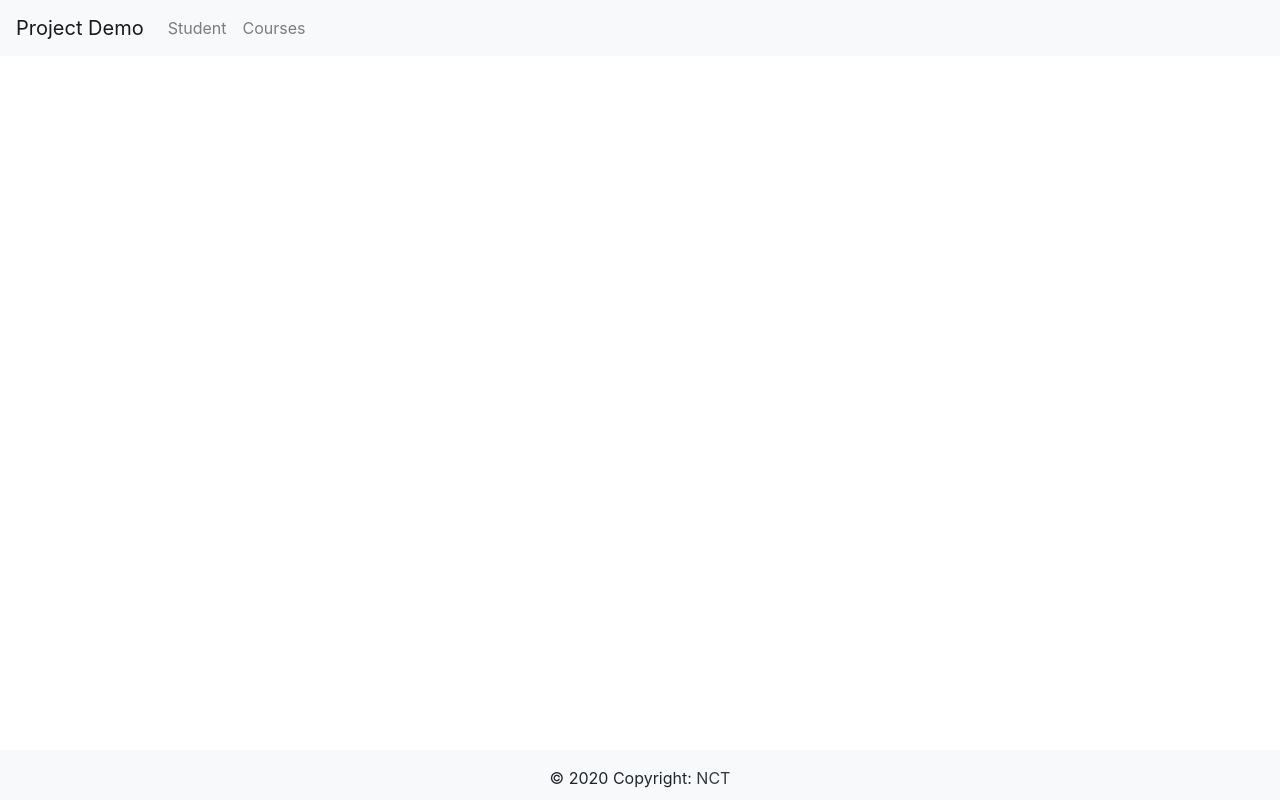
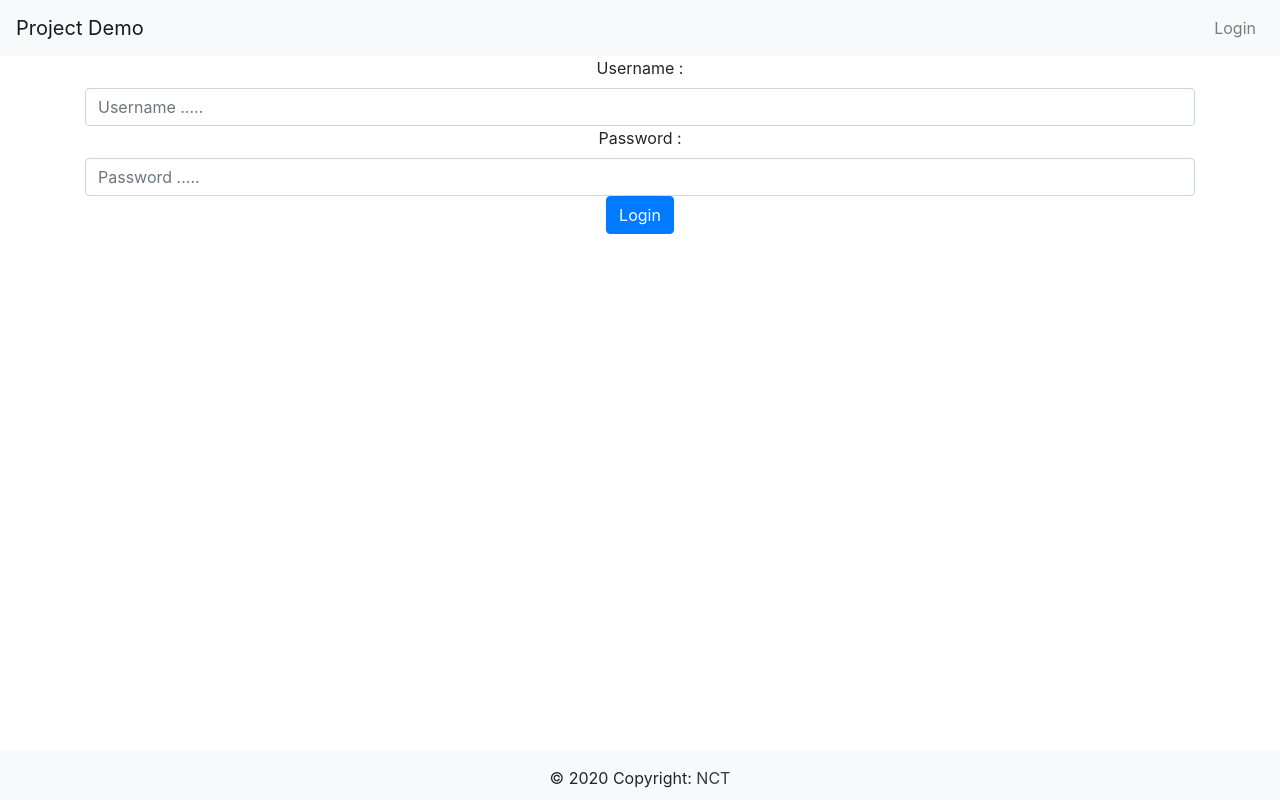
Before and after one commit to xomrayno1/project-demo, a React (Create React App) app in the folder project-demo/: page /login in a window 1280 px wide. Built offline with nearby package versions, Linux system fonts and the light colour scheme.

Commit message:
authentication

```diff
--- a/project-demo/src/App.css
+++ b/project-demo/src/App.css
@@ -44,3 +44,7 @@ footer {
     transform: rotate(360deg);
   }
 }
+
+.alert{
+  margin: 15px 0 0 0;
+}
--- a/project-demo/src/App.js
+++ b/project-demo/src/App.js
@@ -4,24 +4,43 @@ import CourseList from './component/course/CourseList';
 import StudentList from './component/student/StudentList';
 import Header from './component/layout/Header';
 import Footer from './component/layout/Footer';
+import Login from './component/authentication/Login';
+
+import {useEffect, useState} from 'react';
+
 import {
   BrowserRouter as Router,
   Switch,
   Route,
-  Link
+  Link,
+  Redirect
 } from "react-router-dom";
+import { UserProvider } from './common/UseContext'
+import AuthenticationRoute from './component/layout/AuthenticationRoute';
 
 
 function App() {
+  // const user = { name: 'Tania', loggedIn: false }
+  const [user,setUser] = useState({
+    username: '',
+    password: '',
+    hasShowError:  false,
+    loggedIn: false
+  });
+
   return (
     <div className="App">
       <Router >
-        <Header/>
-          <Switch>
-            <Route path="/courses"  component={CourseList}/>
-            <Route path="/students"  component={StudentList}/>
-          </Switch>
-        <Footer/>
+        <UserProvider value={[user,setUser]}>
+          <Header/>
+            <Switch>
+              <AuthenticationRoute path="/courses"  component={CourseList}/>
+              <AuthenticationRoute path="/students"  component={StudentList}/>
+              <Route path="/logout"  component={Login}/>
+              <Route path="/login"  component={Login}/>
+            </Switch>
+          <Footer/>
+        </UserProvider>
       </Router>
     </div>
   );
--- /dev/null
+++ b/project-demo/src/common/UseContext.js
@@ -0,0 +1,7 @@
+import React from 'react'
+
+const UserContext = React.createContext({})
+
+export const UserProvider = UserContext.Provider
+export const UserConsumer = UserContext.Consumer
+export default UserContext
--- /dev/null
+++ b/project-demo/src/component/authentication/Login.jsx
@@ -0,0 +1,55 @@
+import React, {useContext} from 'react';
+import PropTypes from 'prop-types';
+import {userForm} from 'react-hook-form'
+import { Button,Alert } from 'reactstrap';
+import 'bootstrap/dist/css/bootstrap.css';
+import 'rc-dialog/assets/bootstrap.css';
+import {useForm} from 'react-hook-form'
+import UserContext  from '../../common/UseContext'
+import {  useHistory } from 'react-router-dom';
+
+Login.propTypes = {
+
+};
+
+function Login(props) {
+    const {register,setValue,errors,clearErrors,handleSubmit} = useForm();
+    const [user,setUser] = useContext(UserContext);
+    const history = useHistory();
+
+    function handleLogin(data){
+        if(data.username === 'xomrayno1'){
+            setUser({username : data.username,
+                    password : data.password,
+                    loggedIn: true,
+                    hasShowError: false })
+            history.replace(`/students`)
+        }else{
+            setUser({...user, hasShowError: true})
+        }
+    }
+    return (
+        <div className="container">
+            <div>
+                <form onClick={handleSubmit(handleLogin)}>
+                    {user.hasShowError && <Alert color="danger"  >Username or Password incorrect</Alert>}
+                    <label htmlFor="username">Username : </label>
+                    <input  type="text"  name="username" ref={register({required : true})}
+                        placeholder="Username ....."  className="form-control"   />
+                    {
+                            errors.username && <Alert color="danger"  >Your input is required</Alert>
+                    }
+                    <label htmlFor="password">Password : </label>
+                    <input  type="password"  name="password" ref={register({required : true})}
+                        placeholder="Password ....."   className="form-control"    />
+                    {
+                        errors.password && <Alert color="danger"  >Your input is required</Alert>
+                    }
+                    <Button color="primary" type="submit">Login</Button>
+                </form>
+            </div>
+        </div>
+    );
+}
+
+export default Login;
--- a/project-demo/src/component/course/FormDialogCourse.jsx
+++ b/project-demo/src/component/course/FormDialogCourse.jsx
@@ -1,9 +1,10 @@
 import React, { useEffect, useState } from 'react';
 import PropTypes from 'prop-types';
 import Dialog from 'rc-dialog';
-import { Button } from 'reactstrap';
+import { Button,Alert } from 'reactstrap';
 import 'bootstrap/dist/css/bootstrap.css';
 import 'rc-dialog/assets/bootstrap.css';
+import {useForm} from 'react-hook-form'
 
 FormDialogCourse.propTypes = {
     handleSaveCourse: PropTypes.func,
@@ -18,38 +19,30 @@ FormDialogCourse.defaultProps = {
 }
 function FormDialogCourse(props) {
     const { visible, handleVisibleOnClick, handleSaveCourse, formDialog } = props;
-    const [forms, setForms] = useState({});
+    const {register,setValue,handleSubmit,clearErrors,watch,errors} = useForm();
+
 
     useEffect(() => {
-        const { form } = formDialog;
-        setForms({
-            id: form.id,
-            name: form.name,
-            code: form.code,
-            description : form.description
-        })
+        setValue("code",formDialog["code"]);
+        setValue("id",formDialog["id"]);
+        setValue("name",formDialog["name"]);
+        setValue("description",formDialog["description"]);
     }, [formDialog])
 
 
     const onClose = () => {
         if (!handleVisibleOnClick) { return; }
         handleVisibleOnClick(false);
+        clearErrors();
     }
-    const handleSaveDialog = (e) => {
-        e.preventDefault();
+    const handleSaveDialog = (data) => {
+        data = {...data, id : formDialog['id']}
         if (!handleSaveCourse) { return; }
-        handleSaveCourse(forms);
+        handleSaveCourse(data);
+        console.log(data)
         onClose();
     }
-    const handleInputNameChange = (e) => {
-        setForms({ ...forms, name: e.target.value });
-    }
-    const handleInputCodeChange = (e) => {
-        setForms({ ...forms, code: e.target.value });
-    }
-    const handleInputDescriptionChange = (e) => {
-        setForms({ ...forms, description: e.target.value });
-    }
+
 
     return (
         <div>
@@ -57,25 +50,38 @@ function FormDialogCourse(props) {
                 style={{ width: 600 }}
                 title={<div>Save</div>}
                 onClose={onClose}
+                onSubmit={handleSubmit(handleSaveDialog)}
                 visible={visible}
                 animation="slide-fade"
                 footer={[
                     <Button key="1" color="success"
-                        onClick={handleSaveDialog}>Save</Button>,
+                        onClick={handleSubmit(handleSaveDialog)}>Save</Button>,
                     <Button key="2" color="danger"
                         onClick={onClose}>Close</Button>
 
                 ]}>
 
+                    <form onSubmit={handleSubmit(handleSaveDialog)}>
                         <label htmlFor="name" > Name : </label>
-                <input value={forms.name} onChange={handleInputNameChange}
+                        <input  ref={register({required: true })}
                             type="text" name="name" placeholder="Name..." className="form-control" />
+                        {
+                            errors.name && <Alert color="danger"  >Your input is required</Alert>
+                        }
+
                         <label htmlFor="code" > Code : </label>
-                <input value={forms.code} onChange={handleInputCodeChange}
+                        <input  ref={register({required: true, maxLength: 15 })}
                             type="text" name="code" placeholder="Code..." className="form-control" />
+                        {
+                            errors.code?.type === 'required' && <Alert color="danger"  >Your input is required</Alert>
+                        }
+                         {
+                            errors.code?.type === "maxLength" && <Alert color="danger"  >Your input exceed maxLength</Alert>
+                        }
                         <label htmlFor="description" > Description : </label>
-                <textarea value={forms.description} onChange={handleInputDescriptionChange}
+                        <textarea ref={register({required: true})}
                             type="text" name="description"  className="form-control" />
+                    </form>
 
             </Dialog>
 
--- a/project-demo/src/component/course/TableCourse.jsx
+++ b/project-demo/src/component/course/TableCourse.jsx
@@ -2,6 +2,7 @@ import React, { useState } from 'react';
 import PropTypes from 'prop-types';
 import { Table } from 'reactstrap'
 import {useTable, useSortBy} from 'react-table'
+
 import {Button} from 'reactstrap'
 import courseApi from '../../api/courseApi';
 import Dialog from 'rc-dialog';
--- /dev/null
+++ b/project-demo/src/component/layout/AuthenticationRoute.js
@@ -0,0 +1,19 @@
+import React, {useContext} from 'react';
+import PropTypes from 'prop-types';
+import UserContext from '../../common/UseContext'
+import { Redirect, Route } from 'react-router-dom';
+
+AuthenticationRoute.propTypes = {
+
+};
+
+function AuthenticationRoute(props) {
+    const [user,setUser] = useContext(UserContext);
+    if(!user.loggedIn){
+       return <Redirect to='login'/>
+    }else{
+        return <Route  {...props}/>
+    }
+}
+
+export default AuthenticationRoute;
--- a/project-demo/src/component/layout/Header.jsx
+++ b/project-demo/src/component/layout/Header.jsx
@@ -1,25 +1,37 @@
-import React from 'react';
+import React, {useContext} from 'react';
 import PropTypes from 'prop-types';
 import {
     Link
   } from "react-router-dom";
+
+import UserContext from '../../common/UseContext'
 Header.propTypes = {
 
 };
 
 function Header(props) {
+    const [user,setUser] = useContext(UserContext);
+
+    function handleLogOut(){
+        setUser({username : '',password:'', hasShowError:  false ,loggedIn: false});
+    }
     return (
         <nav className="navbar navbar-expand-lg navbar-light bg-light">
-            <a className="navbar-brand" href="/">Project Demo</a>
+            <a className="navbar-brand" href="#">Project Demo</a>
             <button className="navbar-toggler" type="button" data-toggle="collapse" data-target="#navbarNavAltMarkup" aria-controls="navbarNavAltMarkup" aria-expanded="false" aria-label="Toggle navigation">
                 <span className="navbar-toggler-icon"></span>
             </button>
             <div className="collapse navbar-collapse" id="navbarNavAltMarkup">
                 <div className="navbar-nav">
-                    <Link className="nav-item nav-link" to="/students" >Student</Link>
-                    <Link className="nav-item nav-link" to="/courses" >Courses</Link>
+                   {user.loggedIn && <Link className="nav-item nav-link" to="/students" >Student</Link>}
+                   {user.loggedIn && <Link className="nav-item nav-link" to="/courses" >Courses</Link>}
+                </div>
+                <div className="navbar-nav navbar-collapse justify-content-end">
+                    {user.loggedIn && <Link onClick={handleLogOut} className="nav-link" to="/login" >Logout</Link> }
+                    {!user.loggedIn && <Link className="nav-link" to="/login"> Login</Link>}
                 </div>
             </div>
+
         </nav>
     );
 }
--- a/project-demo/src/component/student/FormDialogStudent.jsx
+++ b/project-demo/src/component/student/FormDialogStudent.jsx
@@ -124,6 +124,7 @@ function FormDialogStudent(props) {
                     <input  type="text" name="name" ref={register({ required: true })}
                         placeholder="Name..." className="form-control"  />
                     {
+
                         errors.name  &&   <Alert color="danger"  >Your input is required</Alert>
                     }
                     <label htmlFor="code" > Code : </label>
--- a/project-demo/src/reducer/student/StudentReducer.js
+++ b/project-demo/src/reducer/student/StudentReducer.js
@@ -1,4 +1,4 @@
-import {ADD_STUDENT,DELETE_STUDENT,UPDATE_STUDENT,SET_STUDENT} from '../../common/Constant'
+import {SET_STUDENT} from '../../common/Constant'
 
 const initalState = {
     students: []
```
Also changed, not shown: project-demo/src/component/course/CourseList.jsx (+7 -2 lines), project-demo/src/component/student/StudentList.jsx (+8 -1 lines). Lines whose indentation alone changed are shown as unchanged.
